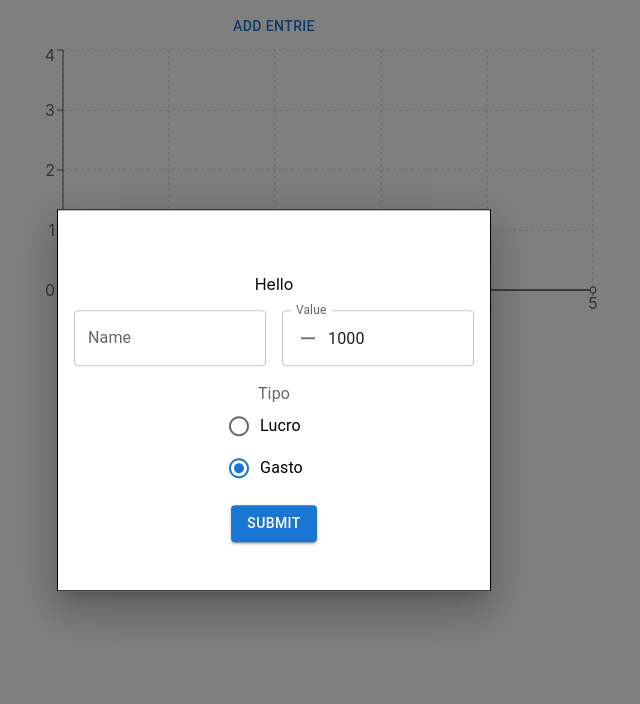
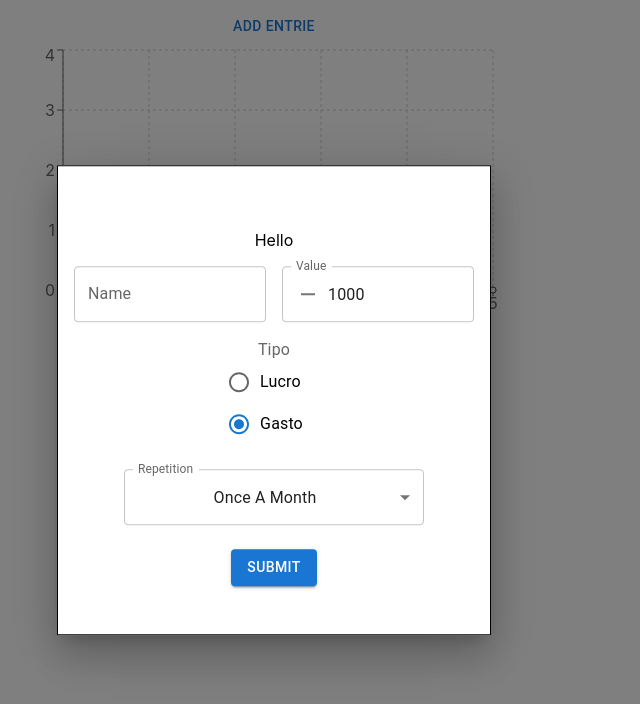
Before and after one commit to raphaelabrantes/Dispesia, a React (Create React App) app: page / in a window 1280 px wide. Both pictures are taken after a click on the button "ADD ENTRIE". Shown: the top 704 px of the page, without its empty margins (366-1006 px from the left). Built offline with nearby package versions, Linux system fonts and the light colour scheme.

Commit message:
Start support for repetitions, does not have any affect on the graph

```diff
--- a/src/App.jsx
+++ b/src/App.jsx
@@ -69,9 +69,7 @@ function App() {
                 <CustomGraph data={data}></CustomGraph>
                 <Grid container spacing={2} sx={{my: 4}}>
                     {
-                        entries.map((entry, index) => {
-                            return (<EntryComponent key={index} entry={entry} setEntry={setEntry} index={index}/>)
-                        })
+                        entries.map((entry, index) =>  (<EntryComponent key={index} entry={entry} setEntry={setEntry} index={index}/>))
                     }
                 </Grid>
             </Box>
--- a/src/components/AddModal.tsx
+++ b/src/components/AddModal.tsx
@@ -6,12 +6,12 @@ import {
     FormControl,
     FormControlLabel,
     FormLabel, Grid,
-    InputAdornment,
-    Modal, Radio,
-    RadioGroup,
+    InputAdornment, InputLabel, MenuItem,
+    Modal, OutlinedInput, Radio,
+    RadioGroup, Select, SelectChangeEvent,
     TextField
 } from "@mui/material";
-import {ModalInfo} from "./consts";
+import {ModalInfo, Repetition} from "./consts";
 
 
 const style = {
@@ -31,6 +31,7 @@ const AddModal = (modalInfo: ModalInfo) => {
     const [value, setValue] = React.useState(1000);
     const [type, setType] = React.useState("Gasto");
     const [name, setName] = React.useState("");
+    const [repetitions, setRepetition] = React.useState([Repetition[0]]);
 
     const onChangeType = (event: React.ChangeEvent<HTMLInputElement>) => {
         setType((event.target as HTMLInputElement).value);
@@ -44,6 +45,13 @@ const AddModal = (modalInfo: ModalInfo) => {
         setName((event.target as HTMLInputElement).value);
 
     }
+
+    const handleChange = (event: SelectChangeEvent<string[]>) => {
+        const {
+            target: { value },
+        } = event;
+        setRepetition( typeof value === "string"? value.split(",") : value);
+    };
 
     const icon = type === "Lucro" ? (<AddIcon></AddIcon>) : (<RemoveIcon></RemoveIcon>);
     return (
@@ -96,9 +104,30 @@ const AddModal = (modalInfo: ModalInfo) => {
                         </FormControl>
                     </Grid>
                     <Grid item xs={12}>
+                        <FormControl sx={{ m: 1, width: 300 }}>
+                            <InputLabel id="demo-multiple-name-label">Repetition</InputLabel>
+                            <Select
+                                labelId="demo-multiple-name-label"
+                                id="demo-multiple-name"
+                                multiple
+                                value={repetitions}
+                                onChange={handleChange}
+                                input={<OutlinedInput label="Repetition" />} >
+                                {Repetition.map((name) => (
+                                    <MenuItem
+                                        key={name}
+                                        value={name}
+                                    >
+                                        {name}
+                                    </MenuItem>
+                                ))}
+                            </Select>
+                        </FormControl>
+                    </Grid>
+                    <Grid item xs={12}>
                         <Button variant="contained" onClick={() => {
                             const newValue = value * (type === "Lucro"? 1 : -1);
-                            modalInfo.handleSubmit({value, name})
+                            modalInfo.handleSubmit({value:newValue, name, repetitions})
                             setName("");
                             setType("Gasto");
                             setValue(1000);
--- a/src/components/CustomGraph.jsx
+++ b/src/components/CustomGraph.jsx
@@ -4,7 +4,7 @@ import React from "react";
 const CustomGraph = ({data}) => {
     return (
         <LineChart
-            width={600} height={300} data={data}>
+            width={500} height={300} data={data}>
             <CartesianGrid strokeDasharray="3 3"/>
             <XAxis dataKey="month"/>
             <YAxis/>
--- a/src/components/EntryComponent.tsx
+++ b/src/components/EntryComponent.tsx
@@ -30,6 +30,7 @@ const EntryComponent = ({entry, setEntry, index} : EntryComponentProps) => {
                 min={-10000}
                 onChange={handleChange}
             />
+            {entry.repetitions}
         </Grid>
     )
 }
--- a/src/components/consts.ts
+++ b/src/components/consts.ts
@@ -1,9 +1,18 @@
+export const Repetition =  ["Once A Month",
+    "Every Monday",
+    "Every Tuesday",
+    "Every Wednesday" ,
+    "Every Thursday",
+    "Every Friday",
+    "Every Saturday",
+    "Every Sunday",
+    "Daily"]
+
 
 export interface Entry {
     value: number,
     name: string,
-
-
+    repetitions: string[],
 }
 
 export type ModalInfo = {
```
